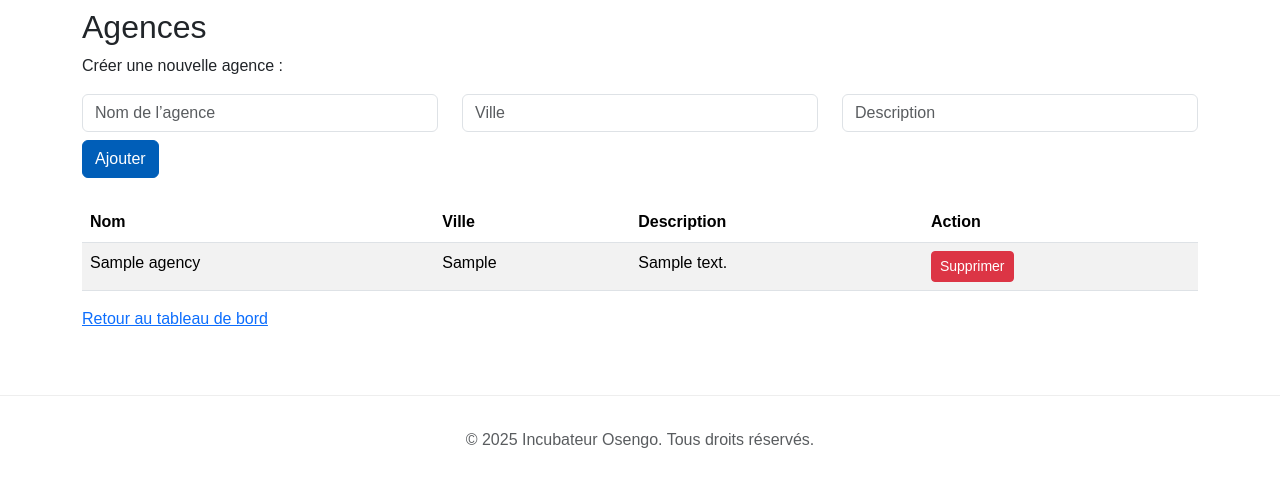
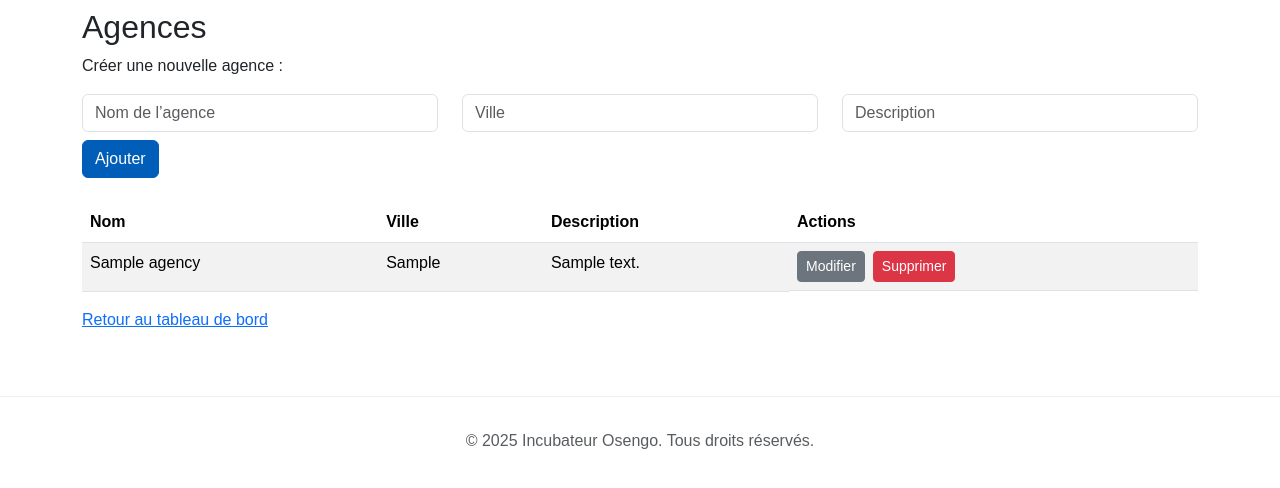
Before and after one commit to Incubengo/incubateur-osengo-app, a Flask app: page /admin/agencies in a window 1280 px wide. Shown: the part 56-544 px from the top of the page. Run offline with Flask 3, Linux system fonts and the light colour scheme; the visitor is signed in with stand-in values (Sample User, id 1); tables that the repository leaves empty hold one stand-in row (values such as "Sample post").

Commit message:
Update manage_agencies.html: add edit button and actions column

```diff
--- a/templates/manage_agencies.html
+++ b/templates/manage_agencies.html
@@ -20,15 +20,16 @@
 
 {% if agencies %}
   <table class="table table-striped">
-    <thead><tr><th>Nom</th><th>Ville</th><th>Description</th><th>Action</th></tr></thead>
+    <thead><tr><th>Nom</th><th>Ville</th><th>Description</th><th>Actions</th></tr></thead>
     <tbody>
     {% for agency in agencies %}
       <tr>
         <td>{{ agency.name }}</td>
         <td>{{ agency.city }}</td>
         <td>{{ agency.description }}</td>
-        <td>
-          <form method="post" action="{{ url_for('delete_agency', agency_id=agency.id) }}" onsubmit="return confirm('Supprimer cette agence ?')">
+        <td class="d-flex gap-2">
+          <a class="btn btn-sm btn-secondary" href="{{ url_for('edit_agency', agency_id=agency.id) }}">Modifier</a>
+          <form method="post" action="{{ url_for('delete_agency', agency_id=agency.id) }}" onsubmit="return confirm('Supprimer cette agence ?')" class="d-inline">
             <button class="btn btn-sm btn-danger" type="submit">Supprimer</button>
           </form>
         </td>
```
